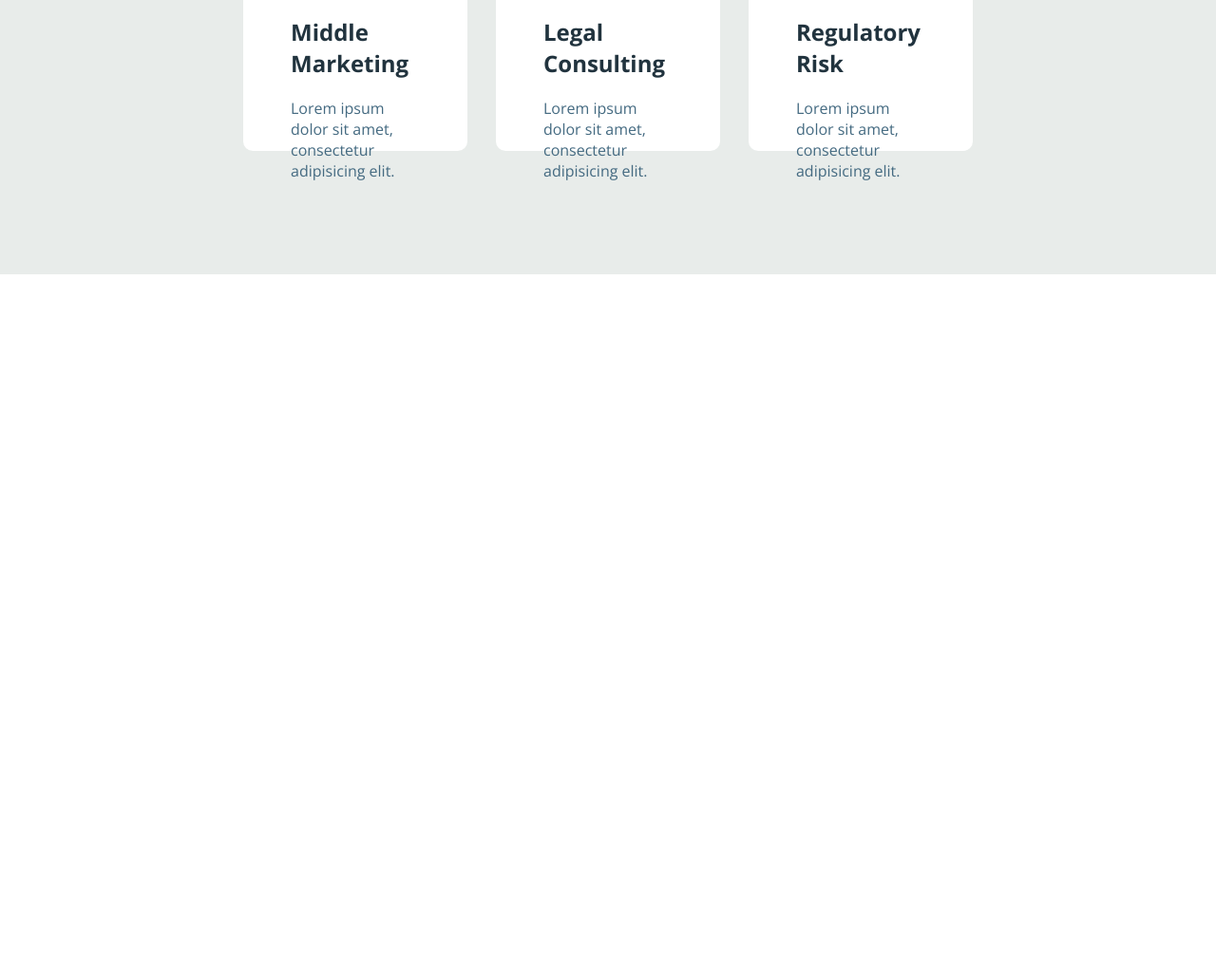
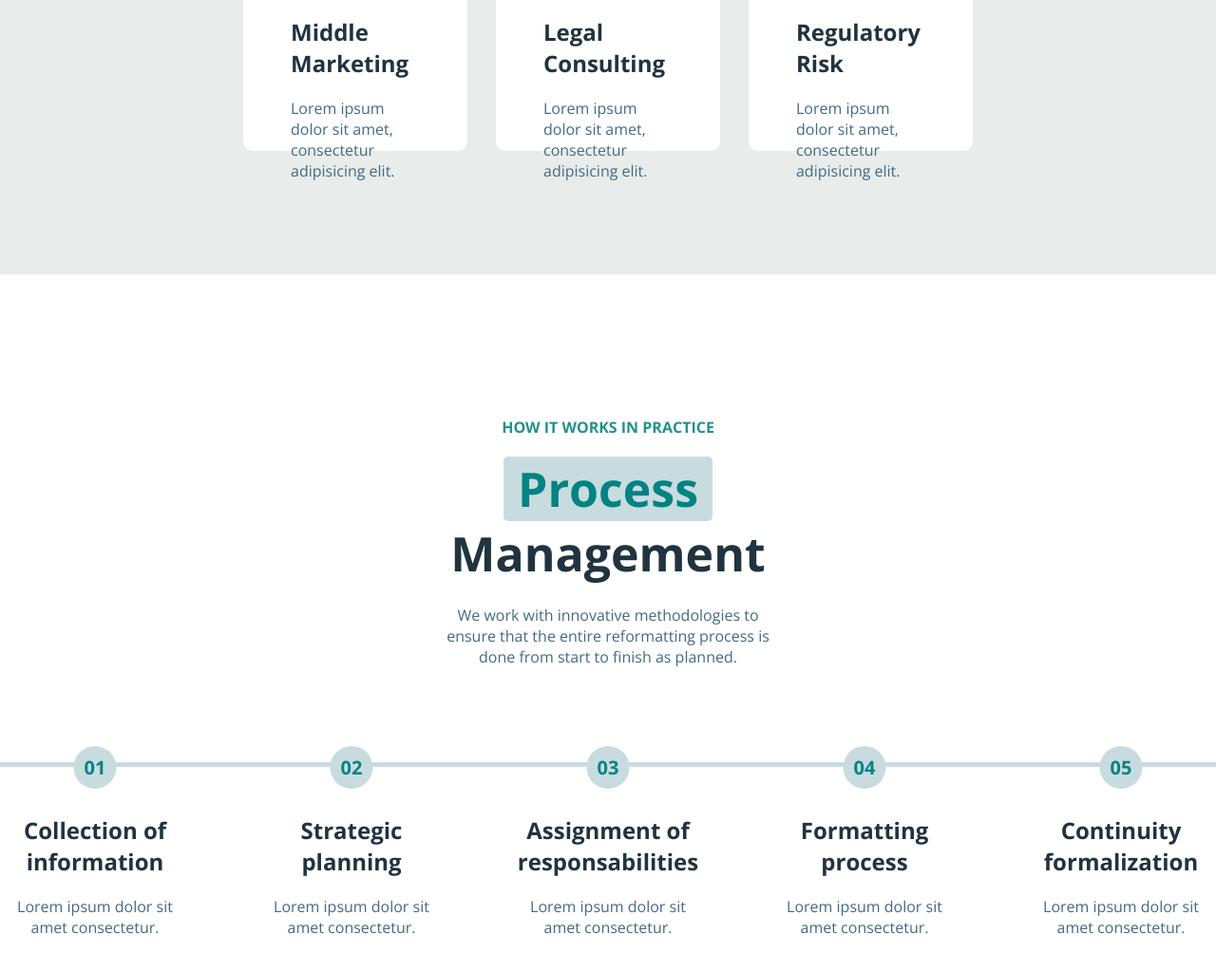
Before and after one commit to alexsircu/proj-html-vuejs, a website: page index.html in a window 1280 px wide. Shown: the part 2351-3374 px from the top of the page at 95% size. Before the commit the page ends 2640 px from the top, so only its background shows below. Drawn offline with nearby package versions, Linux system fonts and the light colour scheme.

Commit message:
Sezione process management del main completa

```diff
--- a/index.html
+++ b/index.html
@@ -82,7 +82,7 @@
       </div>
     </section>
 
-    <section id="about-the-network">
+    <section id="about-the-network-section">
       <div class="container clearfix">
         <div id="about-the-network-left">
           <h4>ABOUT THE NETWORK</h4>
@@ -112,7 +112,7 @@
       </div>
     </section>
 
-    <section id="business-areas">
+    <section id="business-areas-section">
       <div class="container">
         <h4>OUR BUSINESS AREAS</h4>
         <h2 id="ecxellence-services-title">Excellence In <span>Srevices</span></h2>
@@ -195,8 +195,46 @@
       </div>
     </section>
 
-    <section></section>
-    <section></section>
+    <section id="process-management-section">
+      <div class="container">
+        <h4>HOW IT WORKS IN PRACTICE</h4>
+        <h2><span>Process</span> Management</h2>
+        <p>We work with innovative methodologies to ensure that the entire reformatting process is done from start to finish as planned.</p>
+      </div>
+      <div id="process-management-section-bottom">
+        <div class="process-management-containers">
+          <div class="process-management-numbers-container">01</div>
+          <h2>Collection of information</h2>
+          <p>Lorem ipsum dolor sit amet consectetur.</p>
+        </div>
+
+        <div class="process-management-containers">
+          <div class="process-management-numbers-container">02</div>
+          <h2>Strategic planning</h2>
+          <p>Lorem ipsum dolor sit amet consectetur.</p>
+        </div>
+
+        <div class="process-management-containers">
+          <div class="process-management-numbers-container">03</div>
+          <h2>Assignment of responsabilities</h2>
+          <p>Lorem ipsum dolor sit amet consectetur.</p>
+        </div>
+
+        <div class="process-management-containers">
+          <div class="process-management-numbers-container">04</div>
+          <h2>Formatting process</h2>
+          <p>Lorem ipsum dolor sit amet consectetur.</p>
+        </div>
+
+        <div class="process-management-containers">
+          <div class="process-management-numbers-container">05</div>
+          <h2>Continuity formalization</h2>
+          <p>Lorem ipsum dolor sit amet consectetur.</p>
+        </div>
+      </div>
+    </section>
+
+    <section id=""></section>
     <section></section>
     <section></section>
 
--- a/src/partials/_main.scss
+++ b/src/partials/_main.scss
@@ -81,7 +81,7 @@
 }
 
 // sezione 2 del main
-#about-the-network {
+#about-the-network-section {
   width: 100%;
   background-color: $darkSectionsBackgroundColor;
   padding: 150px 0;
@@ -131,7 +131,7 @@
   }
 }
 // sezione 3 del main
-#business-areas {
+#business-areas-section {
   width: 100%;
   background-color: $excellenceinServicesBackground;
   padding: 100px 0;
@@ -144,7 +144,7 @@
     @include light-span-titles;
   }
   p {
-    color: lighten($titlesTextColor, 20%);
+    color: $lightSectionTextParagraphColor;
     margin-bottom: 20px;
   }
 }
@@ -198,3 +198,70 @@
 #financial-advisory-container, #legal-consulting-container {
   margin: 0 30px;
 }
+
+// sezione 4 del main
+#process-management-section {
+  width: 100%;
+  background-color: $processManagementBackground;
+  padding: 150px 0;
+  .container {
+    text-align: center;
+    padding: 0 200px;
+    h4 {
+      color: $introSectionTextColor;
+    }
+    h2 {
+      @include titles-params;
+      @include light-span-titles;
+      color: $titlesTextColor;
+    }
+    p {
+      color: $lightSectionTextParagraphColor;
+    }
+  }
+}
+
+#process-management-section-bottom {
+  display: flex;
+  justify-content: center;
+  border-top: 5px solid $lightSectionSpanColorTitle;
+  margin-top: 100px;
+}
+
+.process-management-containers {
+  position: relative;
+  width: 250px;
+  text-align: center;
+  padding-top: 50px;
+  margin-right: 70px;
+  h2 {
+    color: $titlesTextColor;
+    margin-bottom: 20px;
+  }
+  p {
+    color: $lightSectionTextParagraphColor;
+  }
+}
+
+.process-management-containers:last-child {
+  margin-right: 0;
+}
+
+.process-management-numbers-container {
+  display: flex;
+  justify-content: center;
+  align-items: center;
+  position: absolute;
+  top: -12%;
+  left: 50%;
+  transform: translateX(-50%);
+  width: 45px;
+  height: 45px;
+  background-color: $lightSectionSpanColorTitle;
+  color: $blueButtonsColor;
+  font-size: 20px;
+  font-weight: 600;
+  border-radius: 50%;
+}
+
+// sezione 5 del main
--- a/src/partials/_variables.scss
+++ b/src/partials/_variables.scss
@@ -1,4 +1,3 @@
-$smallTextColor: #aeb0b0; //colore dei testi dentro i p
 $logoContColor: rgba(69,187,188,0.2); //colore parte sinistra del logo
 $blueButtonsColor: #048383; //colore dei tasti verde acqua
 $inputBackgroundColor: rgba(174, 176, 176, 0.3); //colore degli input
@@ -6,12 +5,17 @@ $introSectionTextColor: #22918e; //colore del nome della sezione
 
 // sezione chiara del main
 $titlesTextColor: #21333E; //colore dei titoli sezione chiara
+$lightSectionTextParagraphColor: lighten($titlesTextColor, 20%); //colore dei testi dentro i p
 
 // sezione scura del main
 $darkSectionsBackgroundColor: #121117; //colore dello sfondo
 $darkSectionBackgroundTitleColor: darken($blueButtonsColor, 18%); //colore dello span nel titolo
+$smallTextColor: #aeb0b0; //colore dei testi dentro i p
 $darkSectionTitlesColor: white; //colore dei titoli sezione scura
 
 // sezione excellence in services
 $excellenceinServicesBackground: #e8ecea; //sfondo della sezione
 $lightSectionSpanColorTitle: lighten(#50828c, 40%);
+
+// sezione process management
+$processManagementBackground: white; //sfondo della sezione
```
Also changed, not shown: css/app.css.
